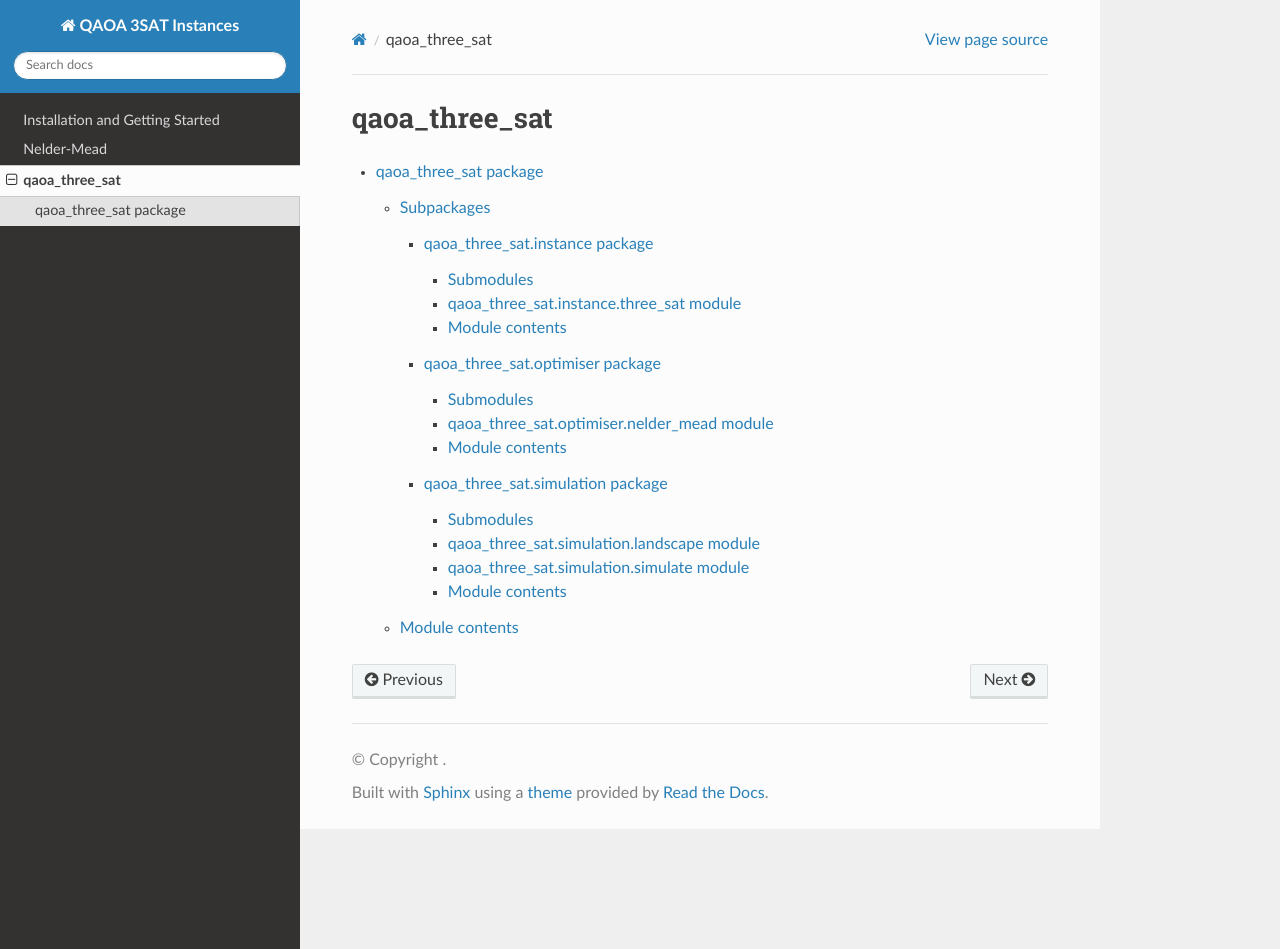
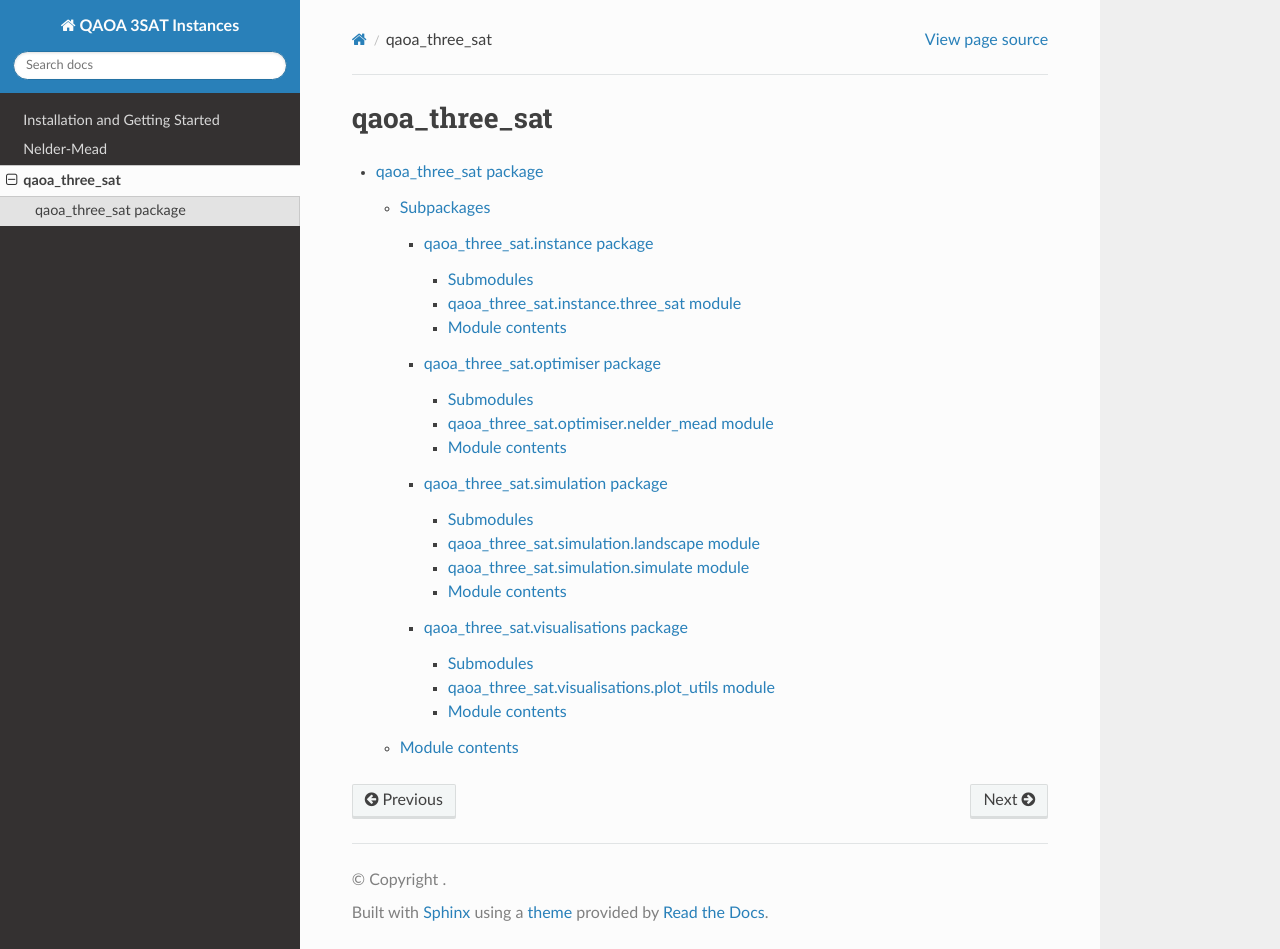
Before and after one commit to vivekkatial/qaoa-three-sat, a Sphinx documentation site: the page built from docs/modules.rst, in a window 1280 px wide and 949 px high. Built offline with Sphinx 7.4.7 and the Read the Docs theme 2.0.0, drawn with Linux system fonts in a browser that asks for light colours.

Commit message:
Added docs :wrench:

```diff
--- a/docs/qaoa_three_sat.rst
+++ b/docs/qaoa_three_sat.rst
@@ -10,6 +10,7 @@ Subpackages
    qaoa_three_sat.instance
    qaoa_three_sat.optimiser
    qaoa_three_sat.simulation
+   qaoa_three_sat.visualisations
 
 Module contents
 ---------------
--- /dev/null
+++ b/docs/qaoa_three_sat.visualisations.rst
@@ -0,0 +1,21 @@
+qaoa\_three\_sat.visualisations package
+=======================================
+
+Submodules
+----------
+
+qaoa\_three\_sat.visualisations.plot\_utils module
+--------------------------------------------------
+
+.. automodule:: qaoa_three_sat.visualisations.plot_utils
+   :members:
+   :undoc-members:
+   :show-inheritance:
+
+Module contents
+---------------
+
+.. automodule:: qaoa_three_sat.visualisations
+   :members:
+   :undoc-members:
+   :show-inheritance:
```
Also changed, not shown: 1 other file.
